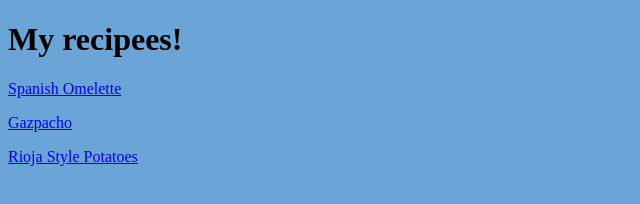
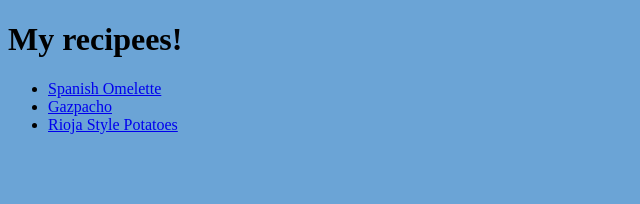
Before and after one commit to LaVieja1989/odin-recipes, a plain HTML site: page index.html in a window 1280 px wide. Shown: the whole page, without its empty margins (0-640 px from the left). Drawn offline with Linux system fonts and the light colour scheme.

Commit message:
Change the recipees in index to a list for clarity

```diff
--- a/index.html
+++ b/index.html
@@ -7,10 +7,11 @@
 </head>
 <body style="background-color: rgb(107, 164, 214);">
     <h1>My recipees!</h1>
-    <a href="./recipes/SPANISH-OMELETTE.html">Spanish Omelette</a>
-    <p></p>
-    <a href="./recipes/gazpacho.html">Gazpacho</a>
-    <p></p>
-    <a href="./recipes/rioja-potatoes.html">Rioja Style Potatoes</a>
+    <ul>
+        <li><a href="./recipes/SPANISH-OMELETTE.html">Spanish Omelette</a></li>
+        <li><a href="./recipes/gazpacho.html">Gazpacho</a></li>
+        <li><a href="./recipes/rioja-potatoes.html">Rioja Style Potatoes</a></li>
+    </ul>
+
 </body>
 </html>
```
